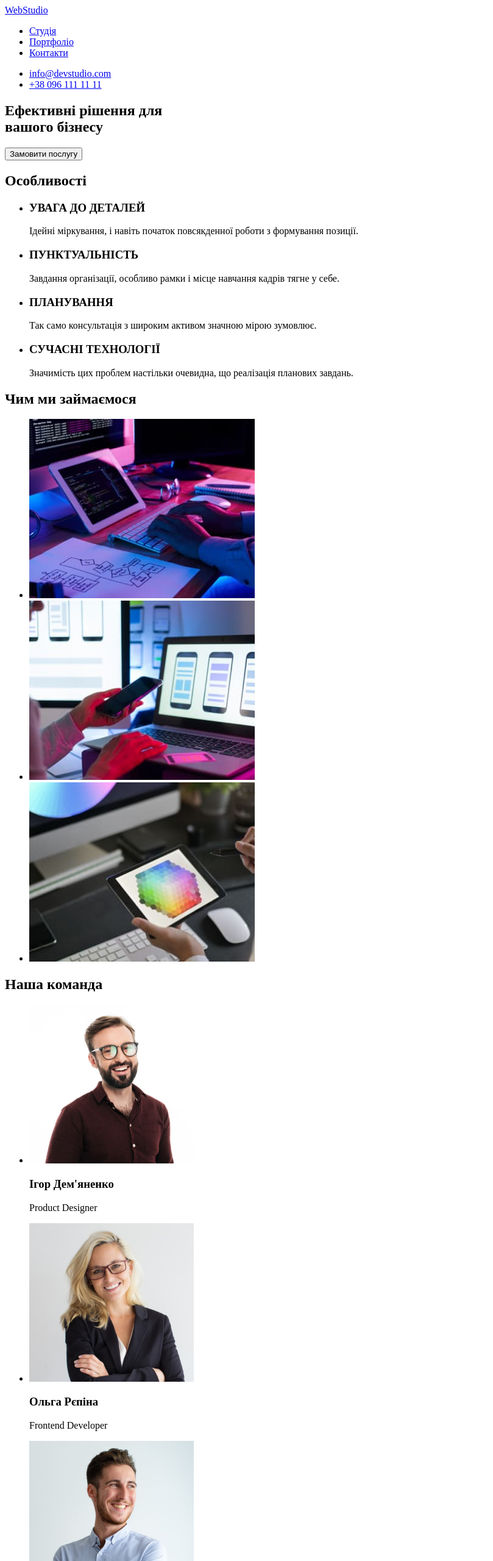
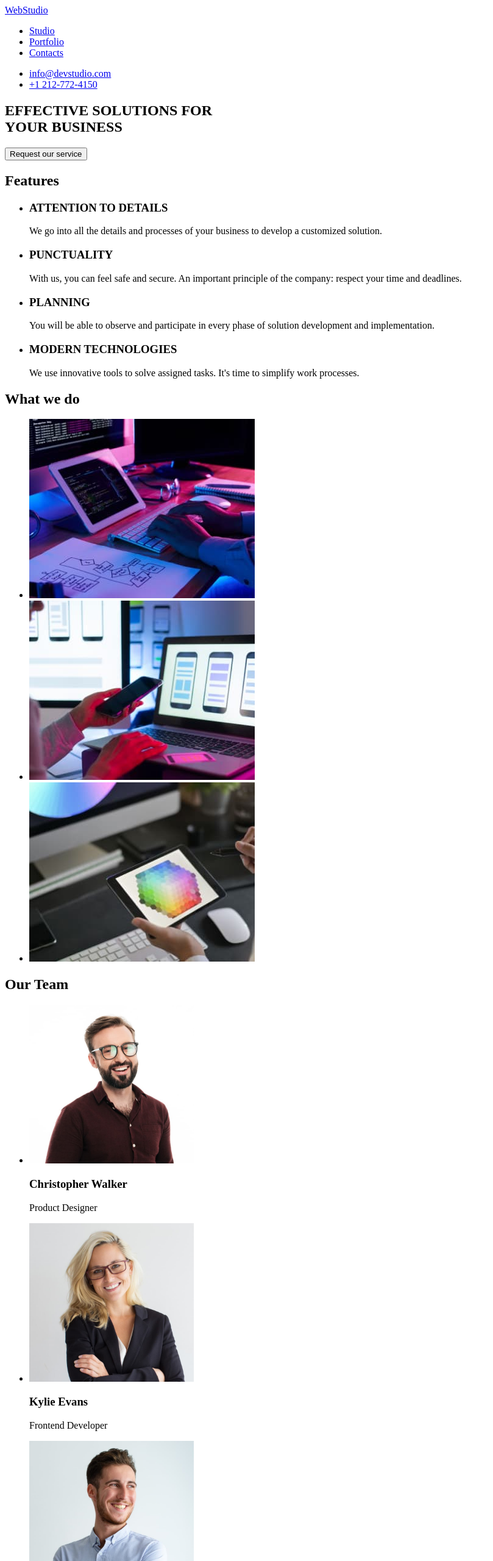
Before and after one commit to ZakiAlina/goit-markup-hw-01, a plain HTML site: page index.html in a window 1280 px wide. Shown: the top 2560 px of the page at 61% size, without its empty margins (0-809 px from the left). Drawn offline with Linux system fonts and the light colour scheme.

Commit message:
translated into English

```diff
--- a/index.html
+++ b/index.html
@@ -10,119 +10,117 @@
       <nav>
         <a href="/"><span>Web</span>Studio</a>
         <ul>
-          <li><a href="/">Студія</a></li>
-          <li><a href="/">Портфоліо</a></li>
-          <li><a href="/">Контакти</a></li>
+          <li><a href="/">Studio</a></li>
+          <li><a href="/">Portfolio</a></li>
+          <li><a href="/">Contacts</a></li>
         </ul>
       </nav>
       <ul>
         <li><a href="mailto:info@devstudio.com">info@devstudio.com</a></li>
-        <li><a href="tel:+380961111111">+38 096 111 11 11</a></li>
+        <li><a href="tel:+12127724150">+1 212-772-4150</a></li>
       </ul>
     </header>
     <main>
       <section>
-        <h1>
-          Ефективні рішення для <br />
-          вашого бізнесу
-        </h1>
-        <button type="button">Замовити послугу</button>
+        <h1>EFFECTIVE SOLUTIONS FOR <br />YOUR BUSINESS</h1>
+        <button type="button">Request our service</button>
       </section>
       <section>
-        <h2>Особливості</h2>
+        <h2>Features</h2>
         <ul>
           <li>
-            <h3>УВАГА ДО ДЕТАЛЕЙ</h3>
+            <h3>ATTENTION TO DETAILS</h3>
             <p>
-              Ідейні міркування, і навіть початок повсякденної роботи з
-              формування позиції.
+              We go into all the details and processes of your business to
+              develop a customized solution.
             </p>
           </li>
           <li>
-            <h3>ПУНКТУАЛЬНІСТЬ</h3>
+            <h3>PUNCTUALITY</h3>
             <p>
-              Завдання організації, особливо рамки і місце навчання кадрів тягне
-              у себе.
+              With us, you can feel safe and secure. An important principle of
+              the company: respect your time and deadlines.
             </p>
           </li>
           <li>
-            <h3>ПЛАНУВАННЯ</h3>
+            <h3>PLANNING</h3>
             <p>
-              Так само консультація з широким активом значною мірою зумовлює.
+              You will be able to observe and participate in every phase of
+              solution development and implementation.
             </p>
           </li>
           <li>
-            <h3>СУЧАСНІ ТЕХНОЛОГІЇ</h3>
+            <h3>MODERN TECHNOLOGIES</h3>
             <p>
-              Значимість цих проблем настільки очевидна, що реалізація планових
-              завдань.
+              We use innovative tools to solve assigned tasks. It's time to
+              simplify work processes.
             </p>
           </li>
         </ul>
       </section>
       <section>
-        <h2>Чим ми займаємося</h2>
+        <h2>What we do</h2>
         <ul>
           <li>
             <img
               src="images/close-up-image-programer-working-his-desk-office_1098-18707.jpg"
-              alt="Программист работает за столом в офисе"
+              alt="Programmer working at a desk in the office"
               width="370"
             />
           </li>
           <li>
             <img
               src="images/web-ui-designers-are-developing-application-smartphones-team-creators-is-working-interface-mobile-phones_8119-2713.jpg"
-              alt="Веб-дизайнеры разрабатывают приложения"
+              alt="Web designers develop applications"
               width="370"
             />
           </li>
           <li>
             <img
               src="images/creative-artist-web-design-with-working-colour-selection-graphic-tablet_35674-1119.jpg"
-              alt="Креативный художник веб-дизайнер с графическим-планшетом"
+              alt="Creative artist web designer with graphics tablet"
               width="370"
             />
           </li>
         </ul>
       </section>
       <section>
-        <h2>Наша команда</h2>
+        <h2>Our Team</h2>
         <ul>
           <li>
             <img
               src="images/product-designer-photo.jpg"
-              alt="Ігор Дем'яненко - Product Designer"
+              alt="Christopher Walker - Product Designer"
               width="270"
             />
-            <h3>Ігор Дем'яненко</h3>
+            <h3>Christopher Walker</h3>
             <p>Product Designer</p>
           </li>
           <li>
             <img
               src="images/frontend-developer-photo.jpg"
-              alt="Ольга Рєпіна - Frontend Developer"
+              alt="Kylie Evans - Frontend Developer"
               width="270"
             />
-            <h3>Ольга Рєпіна</h3>
+            <h3>Kylie Evans</h3>
             <p>Frontend Developer</p>
           </li>
           <li>
             <img
               src="images/marketing-photo.jpg"
-              alt="Микола Тарасов - Marketing"
+              alt="Ryan Harris - Marketing"
               width="270"
             />
-            <h3>Микола Тарасов</h3>
+            <h3>Ryan Harris</h3>
             <p>Marketing</p>
           </li>
           <li>
             <img
               src="images/ui-designer-photo.jpg"
-              alt="Михайло Єрмаков - UI Designer"
+              alt="Tyler Moore - UI Designer"
               width="270"
             />
-            <h3>Михайло Єрмаков</h3>
+            <h3>Tyler Moore</h3>
             <p>UI Designer</p>
           </li>
         </ul>
@@ -133,12 +131,10 @@
       <address>
         <ul>
           <li>
-            <a href="https://goo.gl/maps/1CCgBMhMhpkexp9j6"
-              >м. Київ, пр-т Лесі Українки, 26</a
-            >
+            <a href="https://g.co/kgs/EYk32CA">695 Park Ave, NY 10065, USA</a>
           </li>
           <li><a href="mailto:info@devstudio.com">info@devstudio.com</a></li>
-          <li><a href="tel:+380961111111">+38 096 111 11 11</a></li>
+          <li><a href="tel:+12127724150">+1 212-772-4150</a></li>
         </ul>
       </address>
     </footer>
```
